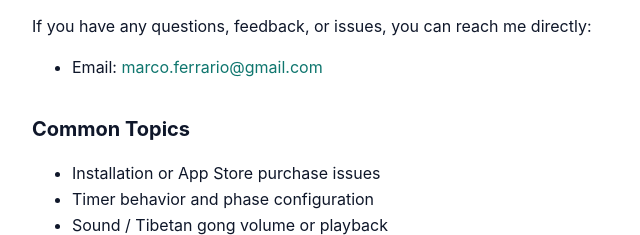
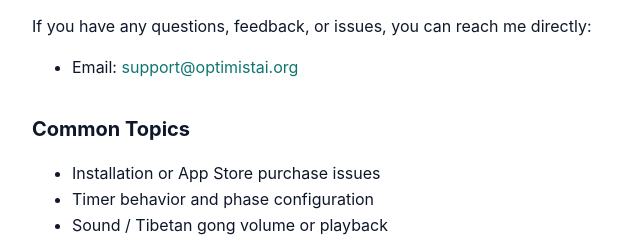
Before and after one commit to marcoNEEV/focuson-site, a plain HTML site: page docs/index.html in a window 1280 px wide. Shown: the part 267-502 px from the top of the page, 248-888 px from the left. Drawn offline with Linux system fonts and the light colour scheme.

Commit message:
Update email contact in index.html

```diff
--- a/docs/index.html
+++ b/docs/index.html
@@ -52,7 +52,7 @@
     If you have any questions, feedback, or issues, you can reach me directly:
   </p>
   <ul>
-    <li>Email: <a href="mailto:marco.ferrario@gmail.com">marco.ferrario@gmail.com</a></li>
+    <li>Email: <a href="mailto:support@optimistai.org">support@optimistai.org</a></li>
   </ul>
 
   <h2>Common Topics</h2>
```
